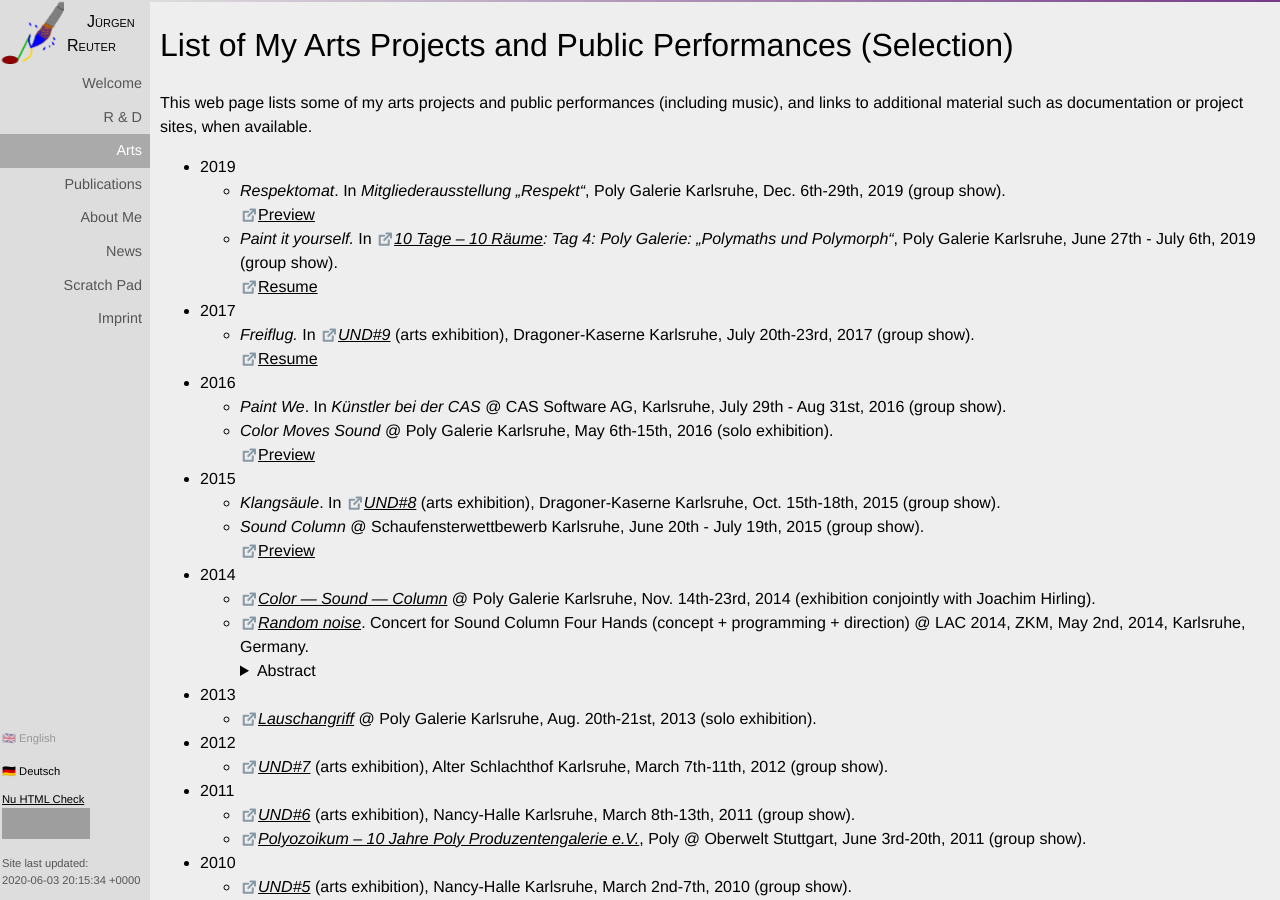
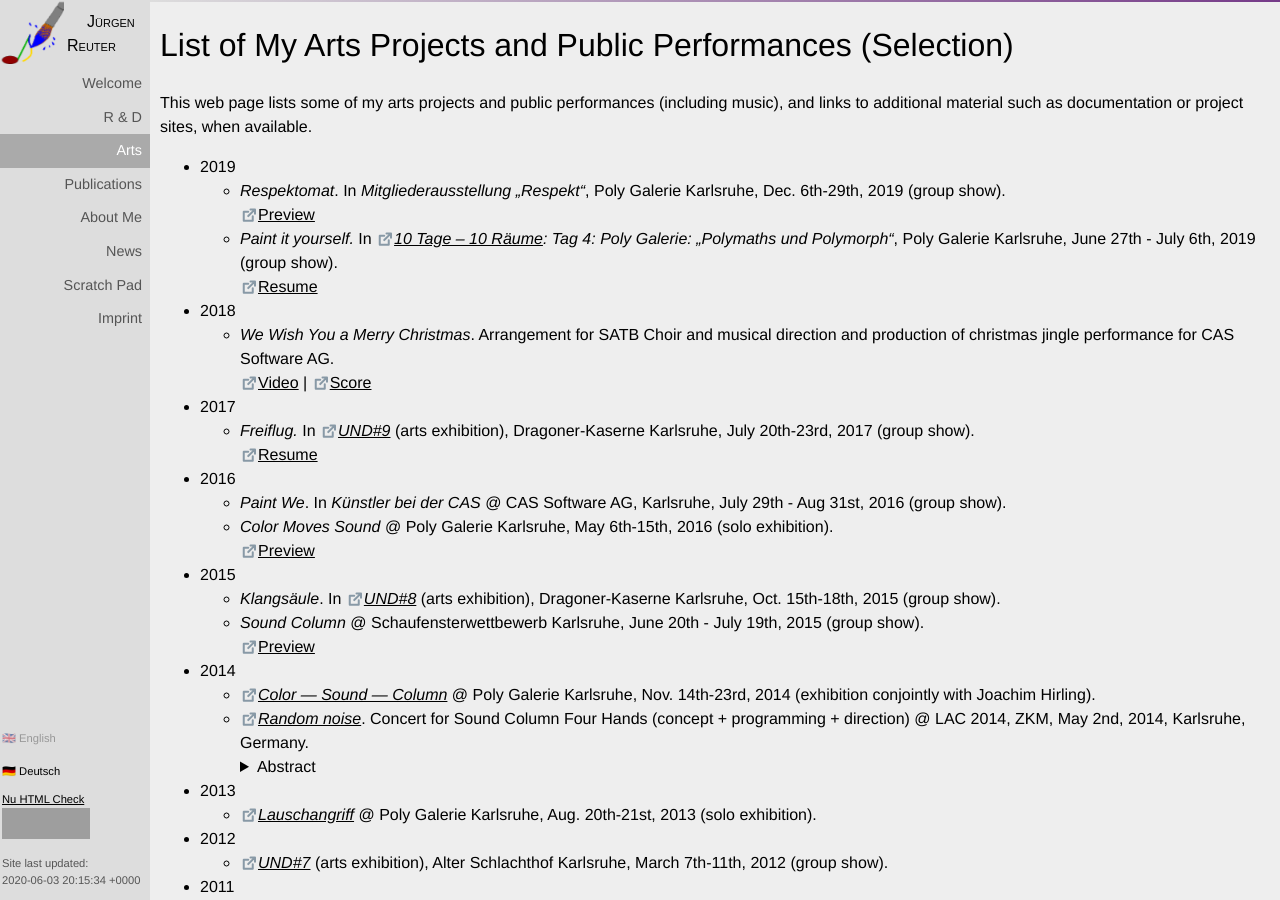
Before and after one commit to soundpaint/soundpaint.github.io, a Jekyll site: the page built from en/arts.md, in a window 1280 px wide and 900 px high. Built offline with Jekyll 4.4.1, drawn with Linux system fonts in a browser that asks for light colours; our own code applies the rules of GitHub Pages for plain Markdown files; grey boxes are pictures that could not be loaded.

Commit message:
Add Christmas Jingle Performance
* Add missing christmas jingle performance
  to the list of my arts projects.

```diff
--- a/en/arts.md
+++ b/en/arts.md
@@ -18,6 +18,13 @@ documentation or project sites, when available.
     Galerie: „Polymaths und Polymorph“_, Poly Galerie Karlsruhe, June
     27th - July 6th, 2019 (group show).<br />
     [Resume](https://www.youtube.com/watch?v=VHPs8b5SiW0)
+
+* 2018
+  * _We Wish You a Merry Christmas_.  Arrangement for SATB Choir and
+    musical direction and production of christmas jingle performance
+    for CAS Software AG.<br />
+   [Video](https://www.youtube.com/watch?v=MxfChryaEjc) |
+   [Score](https://github.com/soundpaint/scores/tree/master/we-wish-you-a-merry-christmas)
 
 * 2017
   * _Freiflug._ In [_UND#9_](http://www.und-1.de/) (arts exhibition),
```
Also changed, not shown: de/arts.md (+7 -0 lines).
